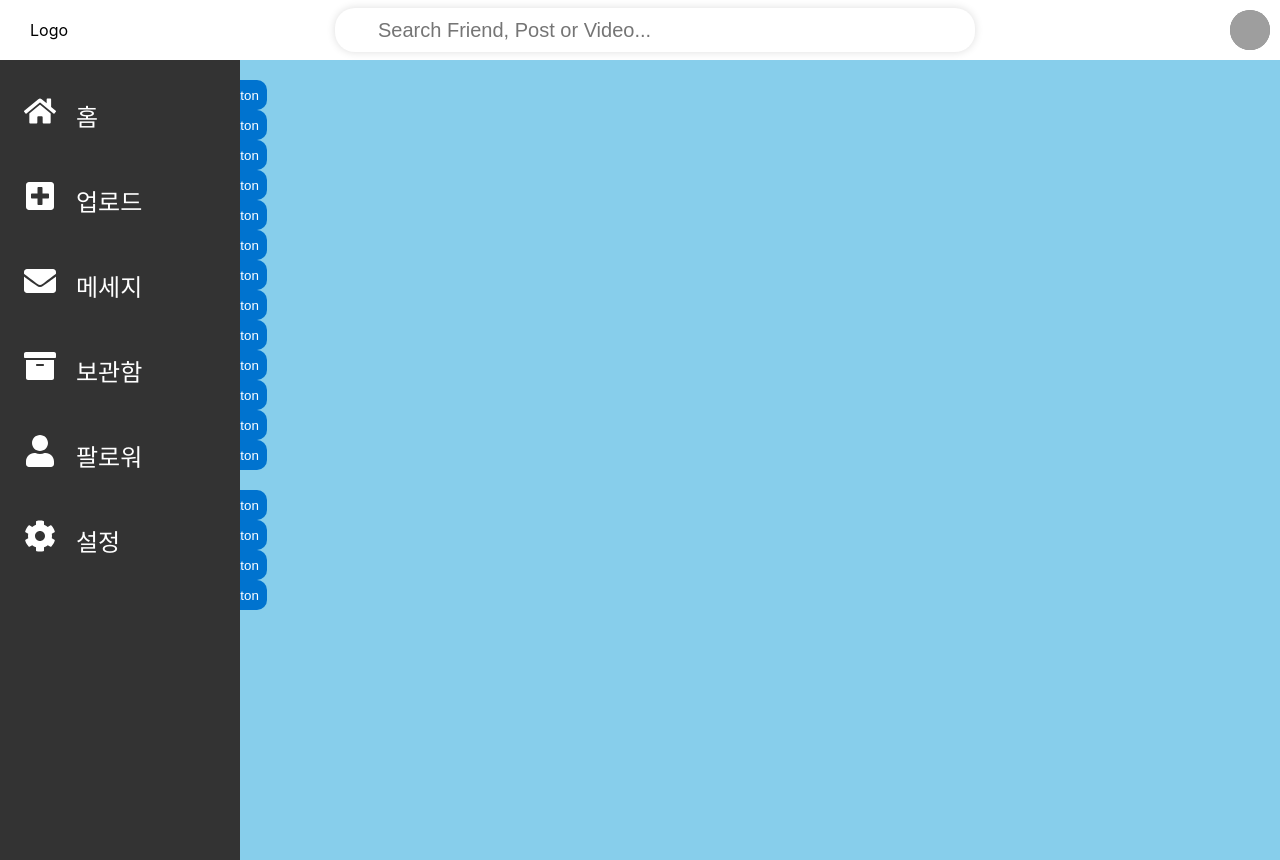
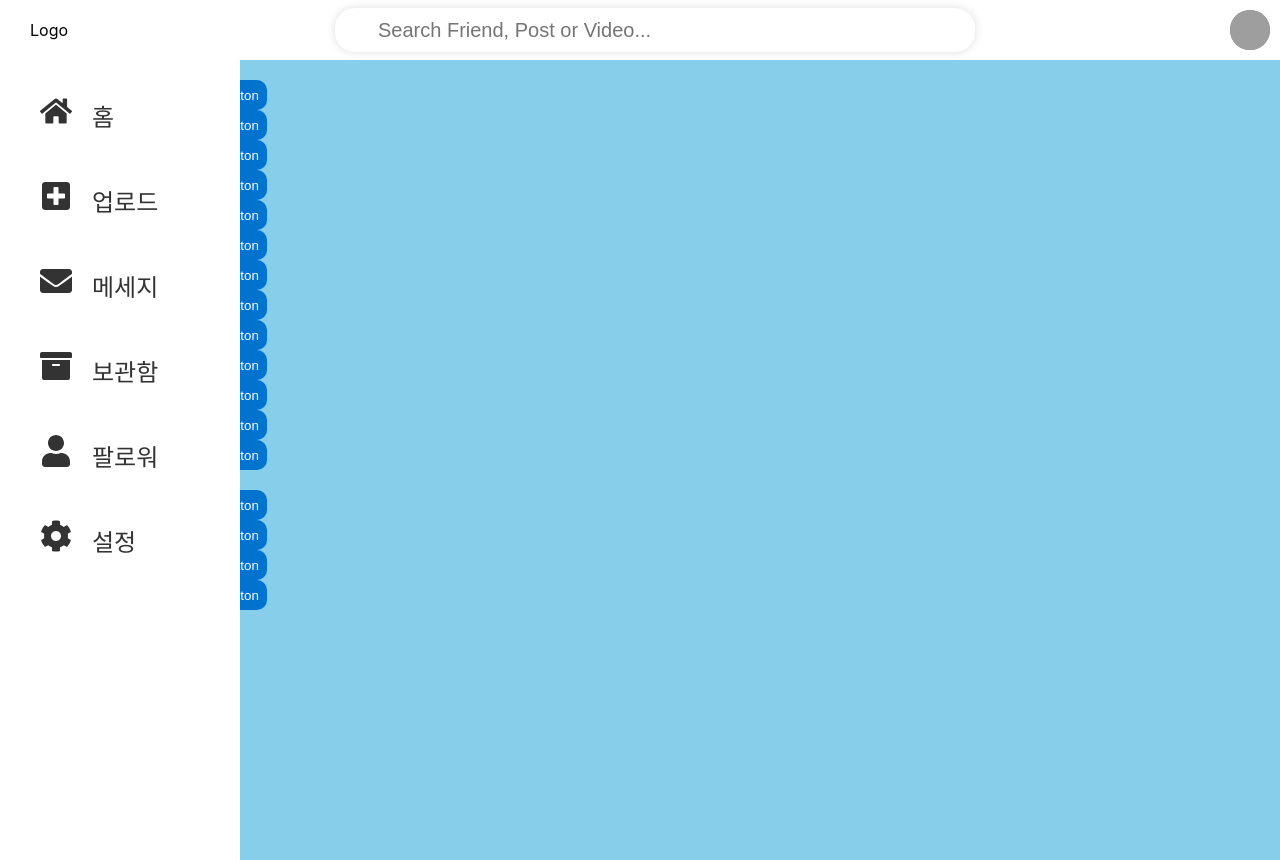
Before and after one commit to WebStudyBiz/SNS_front, a React (Create React App) app: page / in a window 1280 px wide. Built offline with nearby package versions, Linux system fonts and the light colour scheme; grey boxes are pictures that could not be loaded; some icons are missing.

Commit message:
design: Sidebar Component hover css 수정

```diff
--- a/src/components/Profile.js
+++ b/src/components/Profile.js
@@ -12,6 +12,7 @@ const Container = styled.div`
   overflow: hidden;
   background-color: gray;
   float: ${(props) => props.float || "none"};
+  cursor: pointer;
 `;
 
 const Image = styled.img`
--- a/src/components/SideBar.js
+++ b/src/components/SideBar.js
@@ -14,9 +14,13 @@ const SidebarContainer = styled.div`
   top: 60px;
   height: 100%;
   width: 200px;
-  background-color: #333;
-  color: white;
+  background-color: white;
+  color: #333;
   padding: 20px;
+  transition: 0.2s;
+  @media (max-width: 768px) {
+    width: 40px;
+  }
 `;
 
 const SidebarMenuItem = styled.div`
@@ -24,24 +28,29 @@ const SidebarMenuItem = styled.div`
   align-items: center;
   height: 70px;
   margin-bottom: 15px;
+  padding: 0 20px;
   transition: color 0.3s;
   cursor: pointer;
+  border-radius: 20px;
 
   &:hover {
-    color: lightgray;
+    background-color: #f5f5f5;
   }
 `;
 
 const SidebarMenuIcon = styled.div`
-  margin-left: 4px;
   margin-right: 20px;
   font-size: 2rem;
 `;
 
 const SidebarMenuLink = styled.a`
-  color: white;
+  color: #333;
   text-decoration: none;
   font-size: 1.5rem;
+
+  @media (max-width: 768px) {
+    display: none;
+  }
 `;
 
 const Sidebar = () => {
```
